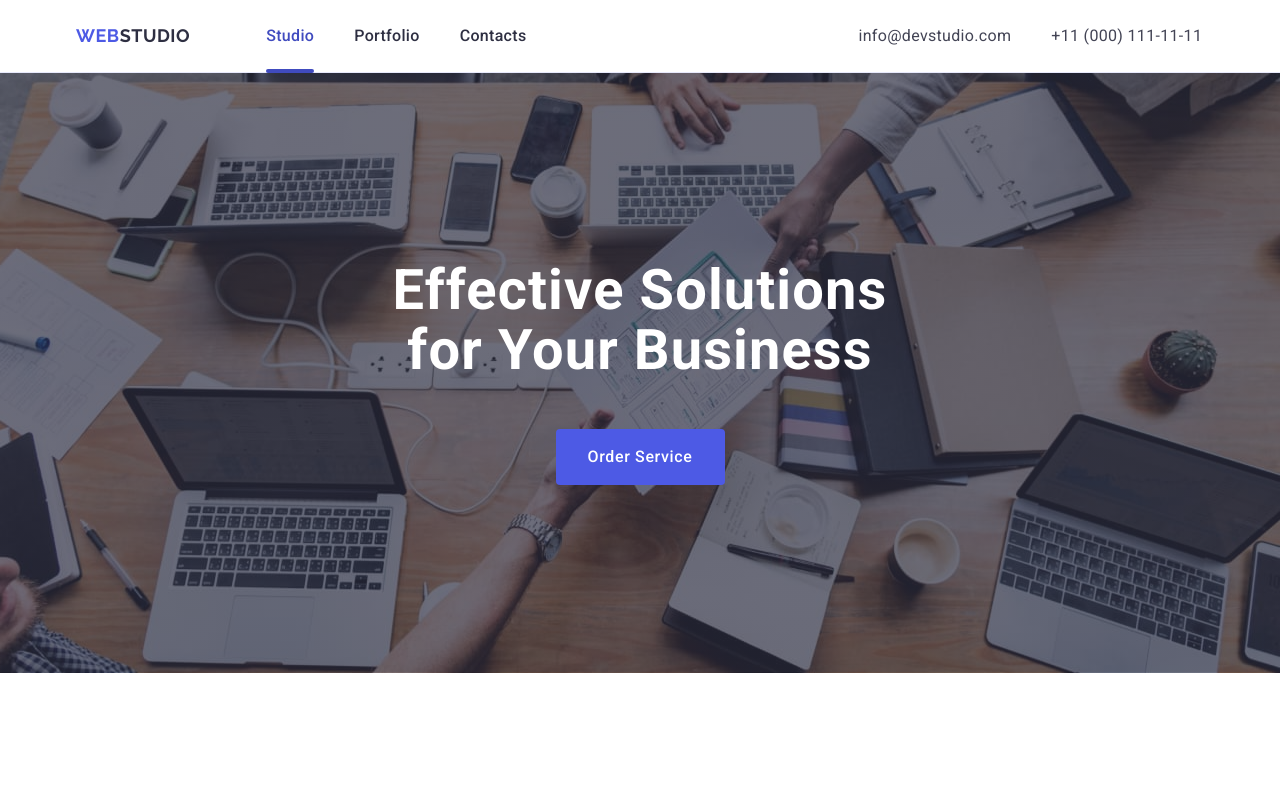
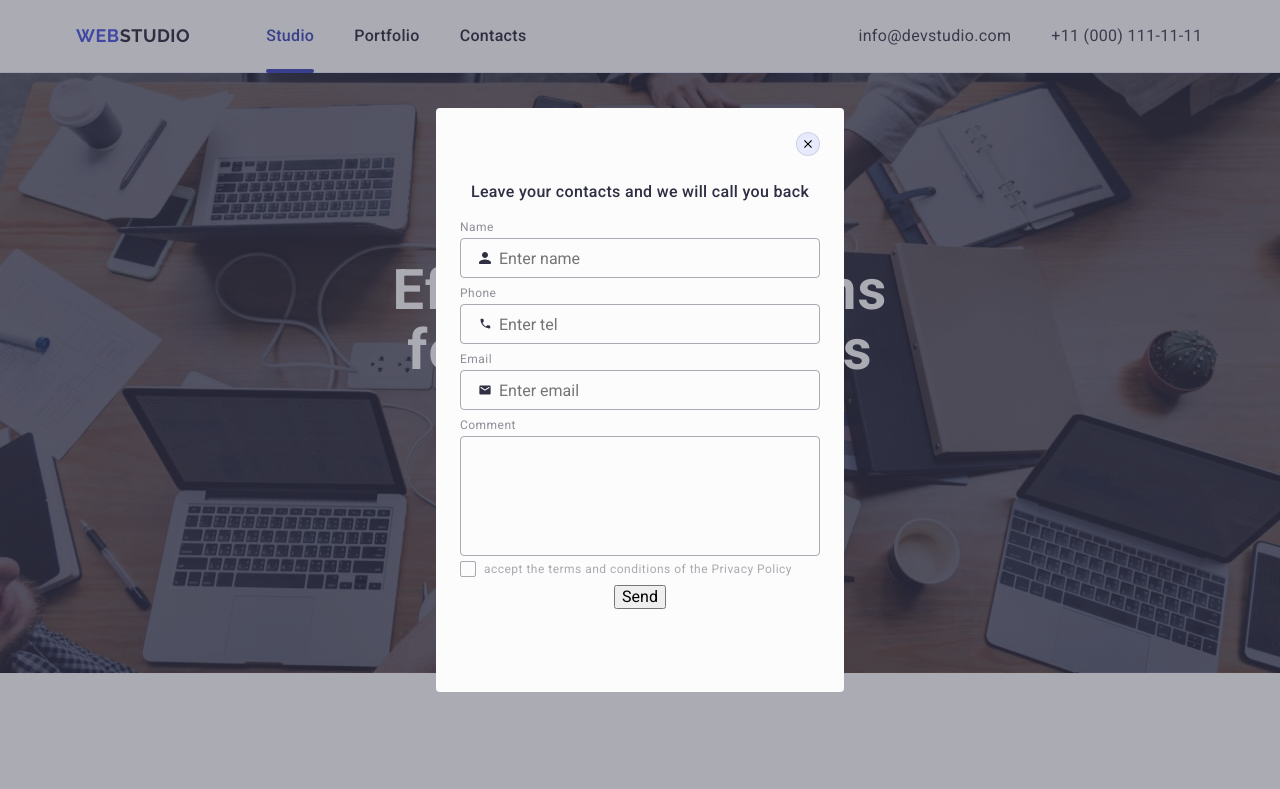
Before and after one commit to OleksandrS14/goit-markup-hw-05, a plain HTML site: page index.html in a window 1280 px wide. Shown: the top 789 px of the page. Drawn offline with nearby package versions, Linux system fonts and the light colour scheme.

Commit message:
update index.html file

```diff
--- a/css/styles.css
+++ b/css/styles.css
@@ -617,6 +617,10 @@ ul, ol {
     cursor: pointer;
 }
 
+.footer-form-icon {
+    margin-left: 24px;
+}
+
 .frame-footer {
     box-sizing: border-box;
     fill: #fff;
@@ -706,6 +710,10 @@ ul, ol {
     max-width: 360px;
     margin-top: 48px;
     margin-bottom: 16px;
+    font-weight: 500;
+    line-height: 1.5;
+    letter-spacing: 0.02em;
+    color: #2E2F42;
 }
 
 .modal-field {
@@ -720,6 +728,8 @@ ul, ol {
     background-color: transparent;
     padding-left: 38px;
     outline: transparent;
+    border: 1px solid rgba(46, 47, 66, 0.4);
+    transition: border-color 250ms cubic-bezier(0.4, 0, 0.2, 1);
 }
 
 .modal-input:focus {
@@ -731,13 +741,14 @@ ul, ol {
 }
 
 .modal-label {
-    display: inline-block;
+    display: block;
     margin-bottom: 4px;
     font-weight: 400;
     font-size: 12px;
     line-height: 1.17;
     letter-spacing: 0.04em;
     color: #8e8f99;
+
 }
 
 .modal-field-wrap {
@@ -751,18 +762,30 @@ ul, ol {
     top: 50%;
     transform: translateY(-50%);
     position: absolute;
+    transition: fill 250ms cubic-bezier(0.4, 0, 0.2, 1);
 }
 
 .modal-text {
     width: 100%;
     height: 120px;
-    border: 1px solid #8e8f99;
+    border: 1px solid rgba(46, 47, 66, 0.4);
     border-radius: 4px;
     background-color: transparent;
     left: 16px;
     top: 8px;
     outline: transparent;
     resize: none;
+    font-weight: 400;
+    font-size: 12px;
+    line-height: 1.17;
+    letter-spacing: 0.04em;
+    color: rgba(46, 47, 66, 0.4);
+    padding: 8px 16px;
+    transition: border-color 250ms cubic-bezier(0.4, 0, 0.2, 1);
+}
+
+.modal-text:focus {
+    border-color: #4D5AE5;
 }
 
 .modal-btn {
--- a/index.html
+++ b/index.html
@@ -367,15 +367,17 @@
                         placeholder="E-mail"
                         />
                     </div>
-                        <button type="submit" class="footer-form-btn">Subscribe</button>
-                        <svg class="frame-footer" height="24" width="24">
-                            <use href="./images/icons.svg#icon-Frame-3"></use>
-                        </svg>
+                        <div class="footer-form-icon">
+                            <button type="submit" class="footer-form-btn">Subscribe</button>
+                            <svg class="frame-footer" height="24" width="24">
+                                <use href="./images/icons.svg#icon-Frame-3"></use>
+                            </svg>
+                        </div>
                 </form>
             </div>
         </div>
         </footer>
-        <div class="backdrop">
+        <div class="backdrop is-open">
             <div class="modal">
                 <button type="button" class="modal-close-btn">
                     <svg class="modal-close-icon" width="8" height="8">
@@ -431,13 +433,13 @@
                             </svg>
                         </div>
                     </div>
-                    <div class="modal-field">
+                    <div class="modal-field-comment">
                         <label for="user-comment" class="modal-label">Comment</label>
                         <textarea
                         name="user-comment"
                         id="user-comment"
                         class="modal-text"
-                        placeholder="Text input">
+                        placeholder="Text input" id="user-comment">
                     </textarea>
                     </div>
                     <div class="modal-field">
```
